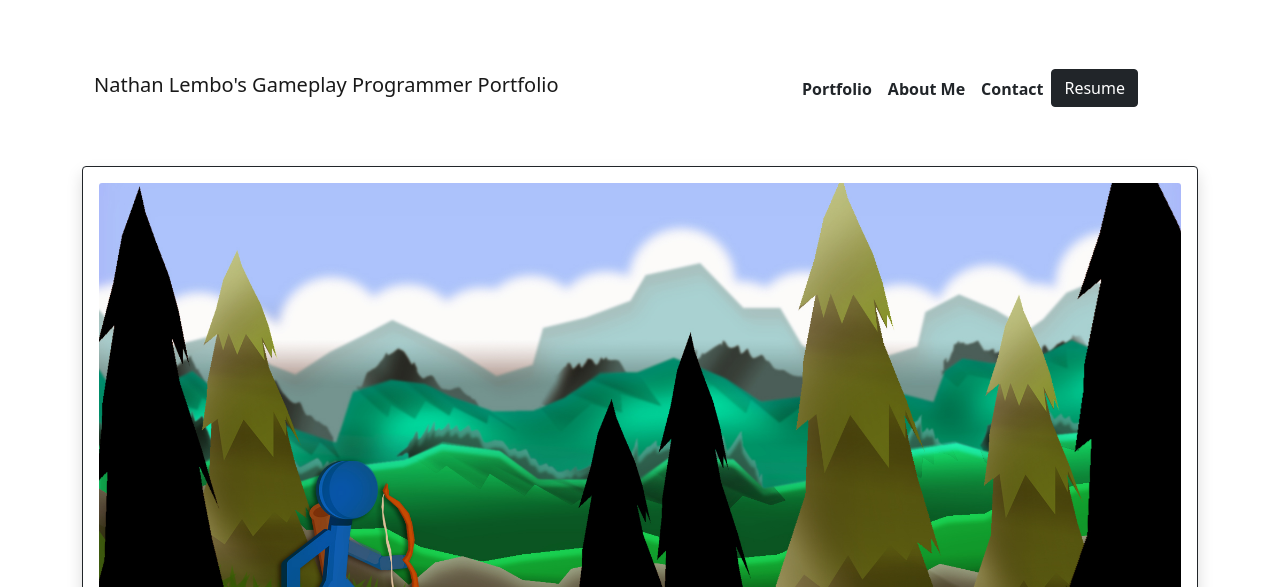
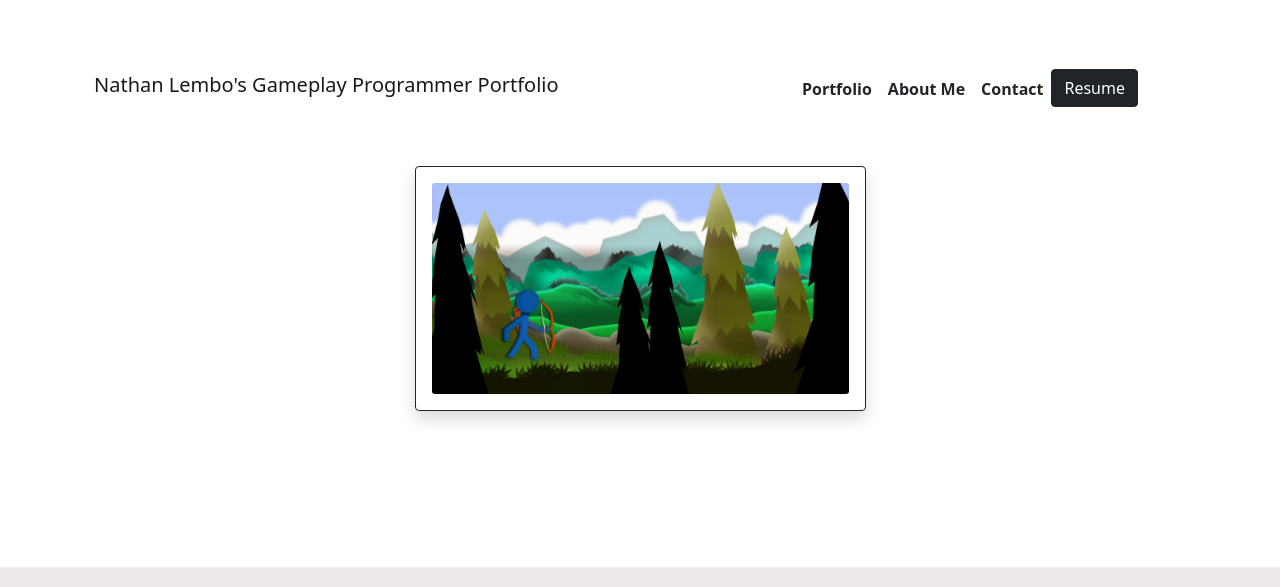
Before and after one commit to nlembo-gameHub/nlembo-gameHub.github.io, a website: page index.html in a window 1280 px wide. Shown: the top 587 px of the page. Drawn offline with nearby package versions, Linux system fonts and the light colour scheme.

Commit message:
Update index.html
removed container

```diff
--- a/index.html
+++ b/index.html
@@ -59,15 +59,15 @@
   </div>
 </nav>
    <!-- put this on a card -->
- <div class="container">
+ <!-- <div class="container"> -->
      <div class="row row justify-content-md-center my-5">
-       <!-- <div class="col-md-5"> -->
+       <div class="col-md-5">
       <div class="card bg-dark shadow p-3 mb-5 bg-body rounded border-dark">
         <img src="/assets/portfoliolanding.jpg" class="card-img" alt="banner">
-      <!-- </div> -->
+      </div>
     </div>
     </div>
-   </div>
+   <!-- </div>  -->
   </div>
 
 </section>
```
